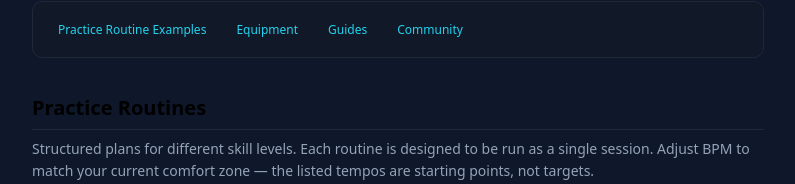
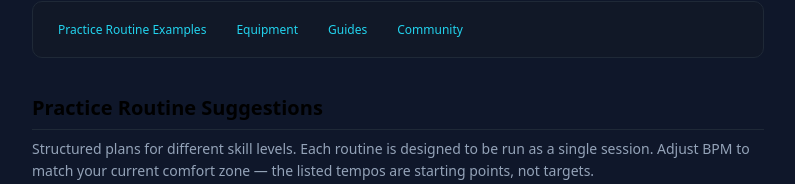
Before and after one commit to bradyjst/TapLabs, a React (Vite) app: page /resources in a window 1280 px wide. Shown: the part 180-364 px from the top of the page, without its empty margins (242-1037 px from the left). Built offline with nearby package versions, Linux system fonts and the light colour scheme; no server answers.

Commit message:
small resources page chage

```diff
--- a/src/pages/Resources.tsx
+++ b/src/pages/Resources.tsx
@@ -181,7 +181,7 @@ export default function Resources() {
 
 			{/* ---- Practice Routines ---- */}
 			<section id="routines" className="resources-section">
-				<h2>Practice Routines</h2>
+				<h2>Practice Routine Suggestions</h2>
 				<p className="section-desc">
 					Structured plans for different skill levels. Each routine is designed
 					to be run as a single session. Adjust BPM to match your current
```
